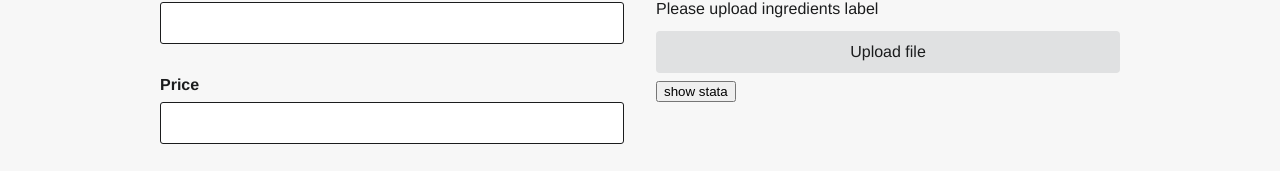
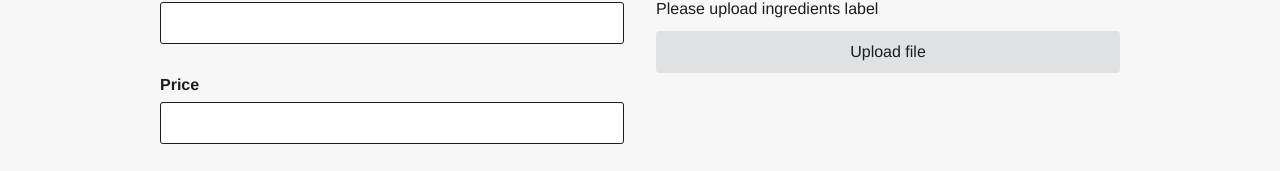
Before and after one commit to tpyszko/ingredient-checker, a React app: page / in a window 1280 px wide. Shown: the part 435-606 px from the top of the page. Built offline with nearby package versions, Linux system fonts and the light colour scheme.

Commit message:
Update name and remove redundant code

```diff
--- a/package.json
+++ b/package.json
@@ -1,5 +1,5 @@
 {
-  "name": "react-boilerplate",
+  "name": "ingredient-checker",
   "version": "1.0.0",
   "description": "",
   "main": "index.js",
@@ -9,7 +9,7 @@
   },
   "keywords": [
     "react",
-    "boilerplate"
+    "free-ocr-space-api"
   ],
   "author": "tpyszko",
   "license": "ISC",
--- a/src/container/App.js
+++ b/src/container/App.js
@@ -160,9 +160,6 @@ export default class App extends Component {
                   id="file_upload"
                   onChange={e => this.handleOnLoadImage(e)}
                 />
-                <button onClick={() => console.log(this.state)}>
-                  show stata
-                </button>
               </Container>
             </Flex>
           </Container>
```
